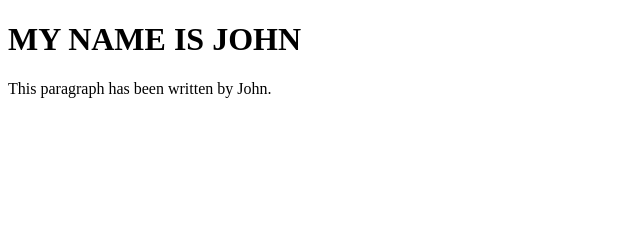
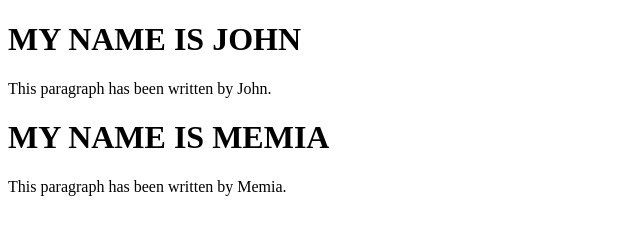
Before and after one commit to JohnKamau79/MyTeam, a plain HTML site: page index.html in a window 1280 px wide. Shown: the whole page, without its empty margins (0-640 px from the left). Drawn offline with Linux system fonts and the light colour scheme.

Commit message:
John's modified code

```diff
--- a/index.html
+++ b/index.html
@@ -10,5 +10,10 @@
     <p>
         This paragraph has been written by John.
     </p>
+
+    <h1>MY NAME IS MEMIA</h1>
+    <p>
+        This paragraph has been written by Memia.
+    </p>
 </body>
 </html>
```
